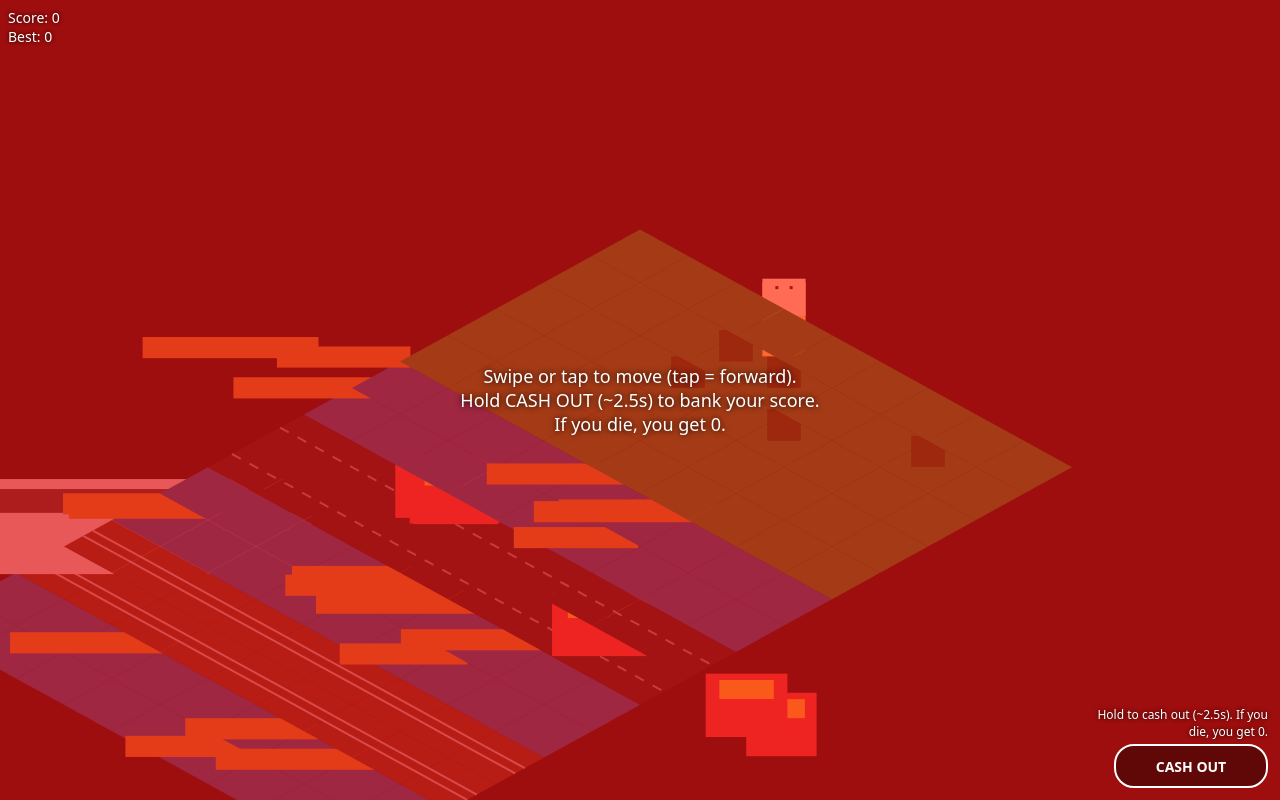
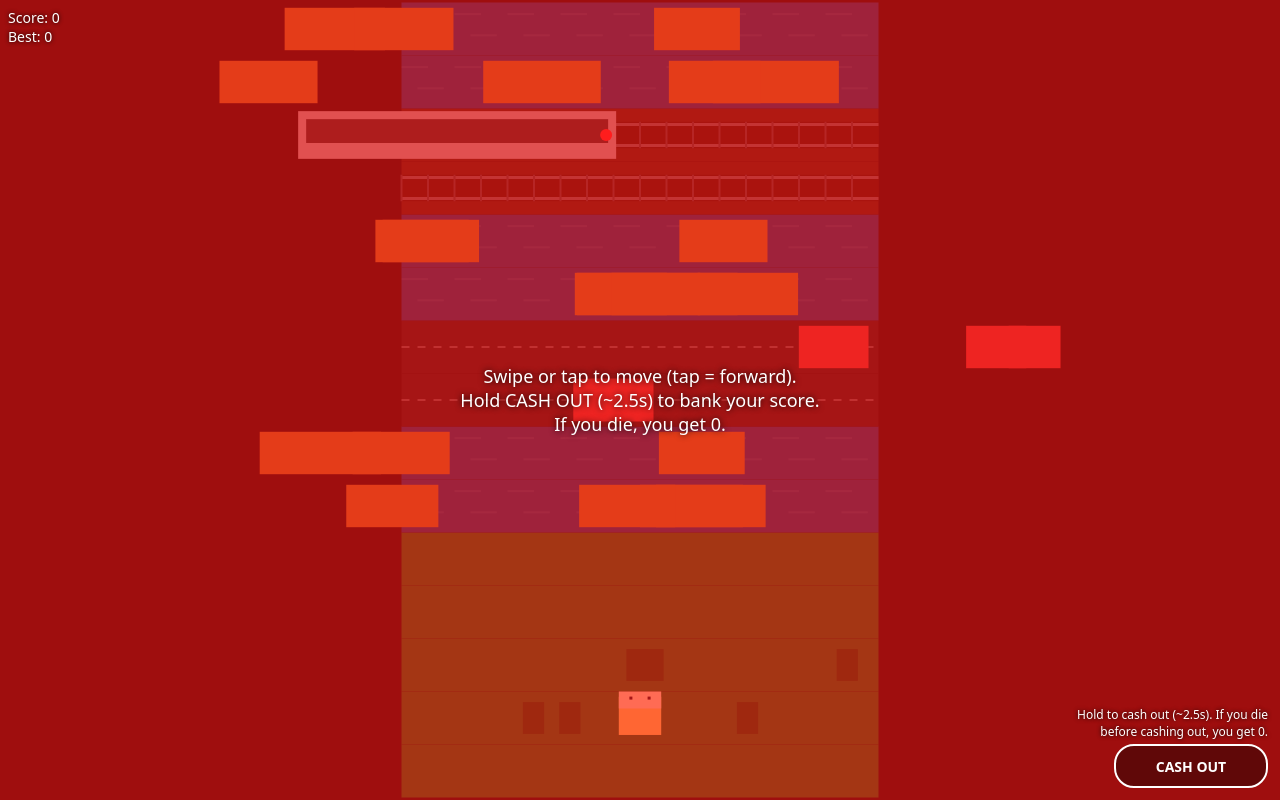
Before and after one commit to jkyuruki/Triumph-crossy, a plain HTML site: page index.html in a window 1280 px wide. Drawn offline with Linux system fonts and the light colour scheme.

Commit message:
Update index.html

```diff
--- a/index.html
+++ b/index.html
@@ -2,7 +2,7 @@
 <html lang="en">
 <head>
   <meta charset="UTF-8" />
-  <title>Crossy Practice (Isometric)</title>
+  <title>Crossy Practice</title>
   <meta name="viewport" content="width=device-width, initial-scale=1.0, user-scalable=no" />
   <style>
     html, body {
@@ -19,7 +19,7 @@
       position: relative;
       width: 100%;
       height: 100%;
-      touch-action: none; /* we handle touch via pointer events */
+      touch-action: none; /* we manually handle gestures */
       background: #222;
     }
 
@@ -70,7 +70,7 @@
     #cashout-label {
       font-size: 12px;
       text-shadow: 0 0 4px #000;
-      max-width: 180px;
+      max-width: 200px;
       text-align: right;
     }
 
@@ -124,7 +124,9 @@
   <div id="message"></div>
 
   <div id="cashout-container">
-    <div id="cashout-label">Hold to cash out (~2.5s). If you die, you get 0.</div>
+    <div id="cashout-label">
+      Hold to cash out (~2.5s). If you die before cashing out, you get 0.
+    </div>
     <div id="cashout-button">
       <div id="cashout-fill"></div>
       <div id="cashout-text">CASH OUT</div>
@@ -146,108 +148,58 @@
   const COLS = 9;
   const ROWS = 15;
 
-  let tileSize = 32;          // logical tile size (still used for logic/clamps)
-  let isoTileW = 64;          // pixel width of iso diamond
-  let isoTileH = 32;          // pixel height of iso diamond
-  let isoOriginX = 0;         // origin of grid in screen space
-  let isoOriginY = 0;
+  let tileSize = 32;
+  let offsetX = 0;
+  let offsetY = 0;
 
   // Game state
-  let lanes = []; // lanes[0] is the nearest/bottom lane
+  let lanes = []; // lanes[0] is bottom
   let player = null;
   let gameState = 'playing'; // 'playing' | 'dead' | 'cashed'
   let score = 0;
   let bestScore = 0;
   let lastRunScore = 0;
 
-  // Standing still / danger
-  const STAND_STILL_LIMIT = 7; // seconds
-  const CASHOUT_HOLD_TIME = 2.5; // seconds
+  const STAND_STILL_LIMIT = 7;   // seconds before world catches up
+  const CASHOUT_HOLD_TIME = 2.5; // seconds to hold cashout button
+
   let timeSinceMove = 0;
   let dangerAlpha = 0;
 
-  // Cashout hold
   let cashOutHolding = false;
   let cashOutHoldTime = 0;
 
-  // Lane segment control (to favor stretches)
+  // Lane segment control (favor stretches)
   let segmentType = 'grass';
   let segmentLength = 0;
 
-  // Forward scrolling threshold
   const FORWARD_SCROLL_THRESHOLD = 7;
 
   let lastTime = 0;
 
-  // === Resize & isometric setup ===
   function resize() {
     const rect = canvas.parentElement.getBoundingClientRect();
     canvas.width = rect.width;
     canvas.height = rect.height;
 
-    tileSize = Math.min(canvas.width / COLS, canvas.height / ROWS);
+    // Keep tiles reasonably large on phone
+    tileSize = Math.floor(Math.min(canvas.width / COLS, canvas.height / ROWS));
+    tileSize = Math.max(tileSize, 24);
 
-    // Choose iso tile size relative to canvas
-    const span = COLS + ROWS;
-    isoTileW = (canvas.width * 0.9) / span * 2; // a bit generous in width
-    isoTileH = isoTileW * 0.55;
+    const gridWidth  = tileSize * COLS;
+    const gridHeight = tileSize * ROWS;
 
-    // Place the "middle" of the grid somewhat lower than center
-    const midU = (COLS - 1) / 2;
-    const midV = (ROWS - 1) / 2;
-
-    const desiredY = canvas.height * 0.65; // grid "center" a bit low
-    isoOriginX = canvas.width / 2;
-    isoOriginY = desiredY - (midU + midV) * isoTileH / 2;
+    offsetX = (canvas.width  - gridWidth)  / 2;
+    offsetY = (canvas.height - gridHeight) / 2;
   }
 
   window.addEventListener('resize', resize);
-
-  function toIso(u, v) {
-    // u, v: grid coords where v=0 is nearest to camera
-    const x = isoOriginX + (u - v) * isoTileW / 2;
-    const y = isoOriginY + (u + v) * isoTileH / 2;
-    return { x, y };
-  }
 
   function randRange(min, max) {
     return min + Math.random() * (max - min);
   }
 
-  function chooseNextLaneType() {
-    // Weighted lane types: obstacles a bit more common than grass
-    const weights = [
-      { type: 'grass', w: 1 },
-      { type: 'road',  w: 3 },
-      { type: 'river', w: 3 },
-      { type: 'rail',  w: 1 }
-    ];
-
-    // Maintain stretches: keep current type for at least 2 rows
-    if (segmentLength < 2) {
-      return segmentType;
-    }
-
-    // Limit very long stretches
-    if (segmentLength >= 5) {
-      const others = weights.filter(x => x.type !== segmentType);
-      const total = others.reduce((a, b) => a + b.w, 0);
-      let r = Math.random() * total;
-      for (const o of others) {
-        if (r < o.w) return o.type;
-        r -= o.w;
-      }
-    }
-
-    const total = weights.reduce((a, b) => a + b.w, 0);
-    let r = Math.random() * total;
-    for (const w of weights) {
-      if (r < w.w) return w.type;
-      r -= w.w;
-    }
-    return 'grass';
-  }
-
+  // Lane generators
   function createGrassLane() {
     return {
       type: 'grass',
@@ -261,7 +213,7 @@
 
   function createRoadLane() {
     const dir = Math.random() < 0.5 ? 1 : -1;
-    const speed = randRange(2.2, 3.6);
+    const speed = randRange(2.2, 3.6); // tiles/s
     const cars = [];
     const carCount = 3 + Math.floor(Math.random() * 3); // 3-5
 
@@ -325,6 +277,40 @@
     };
   }
 
+  function chooseNextLaneType() {
+    // Weighted: favor obstacles
+    const weights = [
+      { type: 'grass', w: 1 },
+      { type: 'road',  w: 3 },
+      { type: 'river', w: 3 },
+      { type: 'rail',  w: 1 }
+    ];
+
+    // Keep at least 2-lane segments of same type
+    if (segmentLength < 2) {
+      return segmentType;
+    }
+
+    // After 5+ in a row, force a change
+    if (segmentLength >= 5) {
+      const others = weights.filter(x => x.type !== segmentType);
+      const total = others.reduce((a, b) => a + b.w, 0);
+      let r = Math.random() * total;
+      for (const o of others) {
+        if (r < o.w) return o.type;
+        r -= o.w;
+      }
+    }
+
+    const total = weights.reduce((a, b) => a + b.w, 0);
+    let r = Math.random() * total;
+    for (const w of weights) {
+      if (r < w.w) return w.type;
+      r -= w.w;
+    }
+    return 'grass';
+  }
+
   function createLaneOfType(t) {
     if (t === 'grass') return createGrassLane();
     if (t === 'road')  return createRoadLane();
@@ -341,7 +327,7 @@
     for (let i = 0; i < ROWS; i++) {
       let lane;
       if (i < 3) {
-        lane = createGrassLane();
+        lane = createGrassLane(); // safe starting zone
       } else {
         const t = chooseNextLaneType();
         if (t === segmentType) {
@@ -357,15 +343,17 @@
 
     player = {
       x: Math.floor(COLS / 2),
-      y: 1,    // row index, lanes[0] is nearest to camera
+      y: 1,
+      width: 0.8,
+      height: 0.8
     };
 
     score = 0;
     lastRunScore = 0;
     timeSinceMove = 0;
     dangerAlpha = 0;
+    cashOutHolding = false;
     cashOutHoldTime = 0;
-    cashOutHolding = false;
     gameState = 'playing';
 
     setMessage(
@@ -385,6 +373,7 @@
       segmentLength = 1;
     }
     lanes.push(createLaneOfType(segmentType));
+
     player.y -= 1;
   }
 
@@ -397,7 +386,7 @@
       }
     }
 
-    // Update lanes
+    // Move lane objects
     for (let i = 0; i < lanes.length; i++) {
       const lane = lanes[i];
 
@@ -442,7 +431,7 @@
       }
     }
 
-    // River – carry player with logs
+    // River: carry player if on log; drown if not
     if (gameState === 'playing') {
       const lane = lanes[player.y];
       if (lane && lane.type === 'river') {
@@ -460,7 +449,7 @@
       }
     }
 
-    // Cash-out hold bar
+    // Cashout progress
     if (gameState === 'playing' && cashOutHolding) {
       cashOutHoldTime += dt;
       const progress = Math.max(0, Math.min(1, cashOutHoldTime / CASHOUT_HOLD_TIME));
@@ -473,14 +462,14 @@
       cashFill.style.width = '0%';
     }
 
-    // Horizontal out-of-bounds => death
+    // Off left/right => dead
     if (gameState === 'playing') {
       if (player.x < -0.4 || player.x > COLS - 1 + 0.4) {
         die("You fell off the edge!");
       }
     }
 
-    // Car/train collisions
+    // Collisions with cars/trains
     if (gameState === 'playing') {
       const lane = lanes[player.y];
       if (lane) {
@@ -503,182 +492,151 @@
     }
   }
 
-  // === Drawing (isometric 2.5D) ===
-  function drawIsoTile(u, v, color) {
-    const { x, y } = toIso(u + 0.5, v + 0.5);
-    const hw = isoTileW / 2;
-    const hh = isoTileH / 2;
-
-    ctx.beginPath();
-    ctx.moveTo(x,     y - hh);
-    ctx.lineTo(x + hw, y);
-    ctx.lineTo(x,     y + hh);
-    ctx.lineTo(x - hw, y);
-    ctx.closePath();
-    ctx.fillStyle = color;
-    ctx.fill();
-  }
-
+  // Drawing
   function draw() {
     ctx.clearRect(0, 0, canvas.width, canvas.height);
 
-    // Draw from far (top row) to near (bottom row) for correct overlap
-    for (let y = ROWS - 1; y >= 0; y--) {
+    for (let y = 0; y < ROWS; y++) {
       const lane = lanes[y];
+      const px = offsetX;
+      const py = canvas.height - offsetY - (y + 1) * tileSize;
+      const w = tileSize * COLS;
+      const h = tileSize;
 
-      // 1) Ground tiles
-      for (let x = 0; x < COLS; x++) {
-        let color;
-        if (lane.type === 'grass') {
-          color = '#2f8a33';
-        } else if (lane.type === 'road') {
-          color = '#2c2c2c';
-        } else if (lane.type === 'river') {
-          color = '#205b97';
-        } else if (lane.type === 'rail') {
-          color = '#5a4330';
-        } else {
-          color = '#333';
-        }
-        drawIsoTile(x, y, color);
+      // Lane base color
+      if (lane.type === 'grass') {
+        ctx.fillStyle = '#2d7d2f';
+      } else if (lane.type === 'road') {
+        ctx.fillStyle = '#303030';
+      } else if (lane.type === 'river') {
+        ctx.fillStyle = '#204f8a';
+      } else if (lane.type === 'rail') {
+        ctx.fillStyle = '#4a3a2a';
+      } else {
+        ctx.fillStyle = '#333';
       }
+      ctx.fillRect(px, py, w, h);
 
-      // 2) Lane decorations & obstacles
-
-      // Grass bushes
+      // Decorations / obstacles
       if (lane.type === 'grass' && lane.decoration === 'bushes') {
-        for (let x = 0; x < COLS; x++) {
-          if (Math.random() < 0.2) {
-            const pos = toIso(x + 0.5, y + 0.5);
-            const w = isoTileW * 0.35;
-            const h = isoTileH * 0.6;
-            ctx.fillStyle = '#1f5c21';
-            ctx.fillRect(pos.x - w / 2, pos.y - h, w, h);
-          }
+        ctx.fillStyle = '#215d23';
+        for (let b = 0; b < 3; b++) {
+          const bx = px + (0.5 + Math.random() * (COLS - 1)) * tileSize;
+          const by = py + 0.2 * tileSize;
+          ctx.fillRect(bx, by, tileSize * 0.4, tileSize * 0.6);
         }
       }
 
-      // Road center line
       if (lane.type === 'road') {
-        ctx.save();
-        ctx.strokeStyle = '#888';
+        // center line
+        ctx.strokeStyle = '#707070';
         ctx.lineWidth = 2;
-        ctx.setLineDash([10, 10]);
+        ctx.setLineDash([8, 8]);
         ctx.beginPath();
-        for (let x = 0; x <= COLS; x++) {
-          const pos = toIso(x, y + 0.5);
-          if (x === 0) ctx.moveTo(pos.x, pos.y);
-          else ctx.lineTo(pos.x, pos.y);
-        }
+        ctx.moveTo(px, py + h / 2);
+        ctx.lineTo(px + w, py + h / 2);
         ctx.stroke();
         ctx.setLineDash([]);
-        ctx.restore();
 
-        // Cars (upright 3D-ish blocks)
+        // cars
         for (const car of lane.objects) {
-          const pos = toIso(car.x, y + 0.5);
-          const w = car.length * isoTileW * 0.75;
-          const h = isoTileH * 1.2;
-
+          const cx = px + (car.x + 0.5) * tileSize;
+          const cy = py + h * 0.1;
+          const cw = car.length * tileSize;
+          const ch = h * 0.8;
           ctx.fillStyle = '#d9534f';
-          ctx.fillRect(pos.x - w / 2, pos.y - h, w, h);
-
-          // simple "roof"
-          ctx.fillStyle = '#f4d03f';
-          ctx.fillRect(pos.x - w / 3, pos.y - h * 0.9, (2 * w) / 3, h * 0.3);
+          ctx.fillRect(cx - cw / 2, cy, cw, ch);
         }
       }
 
-      // River logs
       if (lane.type === 'river') {
+        // simple waves
+        ctx.fillStyle = 'rgba(255,255,255,0.08)';
+        for (let j = 0; j < COLS; j++) {
+          ctx.fillRect(px + j * tileSize, py + h * 0.2, tileSize * 0.5, 2);
+          ctx.fillRect(px + j * tileSize + tileSize * 0.3, py + h * 0.6, tileSize * 0.5, 2);
+        }
+        // logs
         for (const log of lane.objects) {
-          const pos = toIso(log.x, y + 0.5);
-          const w = log.width * isoTileW * 0.8;
-          const h = isoTileH * 0.4;
+          const lx = px + (log.x + 0.5) * tileSize;
+          const lw = log.width * tileSize;
+          const ly = py + h * 0.1;
+          const lh = h * 0.8;
           ctx.fillStyle = '#c28b3b';
-          ctx.fillRect(pos.x - w / 2, pos.y - h / 2, w, h);
+          ctx.fillRect(lx - lw / 2, ly, lw, lh);
         }
       }
 
-      // Rail tracks + train
       if (lane.type === 'rail') {
-        // Tracks
-        ctx.save();
-        ctx.strokeStyle = '#aaa';
-        ctx.lineWidth = 2;
-
-        // Two rails: slightly offset in "depth"
+        // track base
+        ctx.fillStyle = '#3b2c20';
+        ctx.fillRect(px, py + h * 0.25, w, h * 0.5);
+        ctx.strokeStyle = '#777';
+        ctx.lineWidth = 3;
         ctx.beginPath();
-        for (let x = 0; x <= COLS; x++) {
-          const pos1 = toIso(x, y + 0.4);
-          if (x === 0) ctx.moveTo(pos1.x, pos1.y);
-          else ctx.lineTo(pos1.x, pos1.y);
-        }
+        ctx.moveTo(px, py + h * 0.3);
+        ctx.lineTo(px + w, py + h * 0.3);
+        ctx.moveTo(px, py + h * 0.7);
+        ctx.lineTo(px + w, py + h * 0.7);
         ctx.stroke();
 
-        ctx.beginPath();
-        for (let x = 0; x <= COLS; x++) {
-          const pos2 = toIso(x, y + 0.6);
-          if (x === 0) ctx.moveTo(pos2.x, pos2.y);
-          else ctx.lineTo(pos2.x, pos2.y);
+        // ties
+        ctx.strokeStyle = '#555';
+        ctx.lineWidth = 2;
+        for (let j = 0; j < COLS * 2; j++) {
+          const tx = px + (j / 2) * tileSize;
+          ctx.beginPath();
+          ctx.moveTo(tx, py + h * 0.25);
+          ctx.lineTo(tx, py + h * 0.75);
+          ctx.stroke();
         }
-        ctx.stroke();
-        ctx.restore();
 
-        // Train
+        // train
         const train = lane.train;
         if (train && train.active) {
-          const pos = toIso(train.x, y + 0.5);
-          const w = train.width * isoTileW * 0.85;
-          const h = isoTileH * 1.8;
-
-          ctx.fillStyle = '#cccccc';
-          ctx.fillRect(pos.x - w / 2, pos.y - h, w, h);
-
-          // windows
+          const tx = px + (train.x + 0.5) * tileSize;
+          const tw = train.width * tileSize;
+          const ty = py + h * 0.05;
+          const th = h * 0.9;
+          ctx.fillStyle = '#bbbbbb';
+          ctx.fillRect(tx - tw / 2, ty, tw, th);
           ctx.fillStyle = '#444';
-          const windowH = h * 0.25;
-          ctx.fillRect(pos.x - w / 2 + 8, pos.y - h + 10, w - 16, windowH);
-
-          // headlight-ish
+          ctx.fillRect(tx - tw / 2 + 8, ty + 8, tw - 16, th / 2);
           ctx.fillStyle = '#ff4444';
-          const hx = lane.dir > 0 ? pos.x + w / 2 - 12 : pos.x - w / 2 + 12;
+          const lightX = lanes[y].dir > 0 ? tx + tw / 2 - 10 : tx - tw / 2 + 10;
           ctx.beginPath();
-          ctx.arc(hx, pos.y - h / 2, 6, 0, Math.PI * 2);
+          ctx.arc(lightX, ty + th / 2, 6, 0, Math.PI * 2);
           ctx.fill();
         }
       }
-
-      // 3) Player (draw on its lane)
-      if (player && player.y === y) {
-        const pos = toIso(player.x + 0.5, player.y + 0.5);
-        const w = isoTileW * 0.45;
-        const h = isoTileH * 2.0;
-
-        // body
-        ctx.fillStyle = '#ffee77';
-        ctx.fillRect(pos.x - w / 2, pos.y - h, w, h * 0.7);
-
-        // head
-        const headH = h * 0.35;
-        ctx.fillStyle = '#fff9c4';
-        ctx.fillRect(pos.x - w / 2, pos.y - h - headH * 0.1, w, headH);
-
-        // eyes
-        ctx.fillStyle = '#333';
-        ctx.fillRect(pos.x - w * 0.2, pos.y - h + headH * 0.1, 3, 3);
-        ctx.fillRect(pos.x + w * 0.2 - 3, pos.y - h + headH * 0.1, 3, 3);
-      }
     }
 
-    // Danger overlay (standing still)
+    // Draw player
+    if (player) {
+      const px = offsetX + (player.x + 0.5) * tileSize;
+      const py = canvas.height - offsetY - (player.y + 1) * tileSize;
+      const w = player.width * tileSize;
+      const h = player.height * tileSize;
+      ctx.fillStyle = '#ffee77';
+      ctx.fillRect(px - w / 2, py + tileSize * 0.1, w, h * 0.9);
+      // head
+      ctx.fillStyle = '#fff9c4';
+      const headH = h * 0.4;
+      ctx.fillRect(px - w / 2, py, w, headH);
+      // eyes
+      ctx.fillStyle = '#333';
+      ctx.fillRect(px - w * 0.25, py + headH * 0.3, 3, 3);
+      ctx.fillRect(px + w * 0.25 - 3, py + headH * 0.3, 3, 3);
+    }
+
+    // Danger overlay
     if (dangerAlpha > 0) {
       const alpha = Math.min(dangerAlpha * 0.8, 0.8);
       ctx.fillStyle = `rgba(255,0,0,${alpha.toFixed(3)})`;
       ctx.fillRect(0, 0, canvas.width, canvas.height);
     }
 
-    // Cash-out aura around button
+    // Cashout aura
     if (gameState === 'playing' && cashOutHolding) {
       const rectCanvas = canvas.getBoundingClientRect();
       const rectBtn = cashBtn.getBoundingClientRect();
@@ -697,12 +655,11 @@
     }
   }
 
-  // === Game state helpers ===
   function die(reason) {
     if (gameState !== 'playing') return;
     gameState = 'dead';
-    lastRunScore = 0; // no cash out => 0
-    setMessage(reason + "\nYou get 0.\nTap anywhere to restart.");
+    lastRunScore = 0; // no cash out
+    setMessage(reason + "\nYou get 0.\nTap/swipe to restart.");
     cashOutHolding = false;
   }
 
@@ -712,7 +669,7 @@
     if (lastRunScore > bestScore) bestScore = lastRunScore;
     gameState = 'cashed';
     cashOutHolding = false;
-    setMessage("You cashed out with " + lastRunScore + "!\nTap anywhere to play again.");
+    setMessage("You cashed out with " + lastRunScore + "!\nTap/swipe to play again.");
     updateScoreDisplay();
   }
 
@@ -748,7 +705,7 @@
     dangerAlpha = 0;
 
     if (dy > 0) {
-      // forward
+      // moved forward
       score++;
       if (score > bestScore) bestScore = score;
       updateScoreDisplay();
@@ -759,47 +716,46 @@
     }
   }
 
-  // === Input: keyboard (desktop) ===
+  // Keyboard (desktop)
   window.addEventListener('keydown', e => {
     if (e.repeat) return;
-    if (e.key === 'ArrowUp' || e.key === 'w') {
-      tryMove(0, 1);
-    } else if (e.key === 'ArrowDown' || e.key === 's') {
-      tryMove(0, -1);
-    } else if (e.key === 'ArrowLeft' || e.key === 'a') {
-      tryMove(-1, 0);
-    } else if (e.key === 'ArrowRight' || e.key === 'd') {
-      tryMove(1, 0);
-    }
+    if (e.key === 'ArrowUp' || e.key === 'w')      tryMove(0, 1);
+    else if (e.key === 'ArrowDown' || e.key === 's')  tryMove(0, -1);
+    else if (e.key === 'ArrowLeft' || e.key === 'a')  tryMove(-1, 0);
+    else if (e.key === 'ArrowRight' || e.key === 'd') tryMove(1, 0);
   });
 
-  // === Input: unified pointer events (fixes double-move bug) ===
-  let touchStartX = 0;
-  let touchStartY = 0;
-  let touchActive = false;
+  // Pointer-based gestures (fixes double-fire on taps)
+  let pointerActive = false;
+  let pointerStartX = 0;
+  let pointerStartY = 0;
 
-  function canvasPointerDown(clientX, clientY) {
-    touchStartX = clientX;
-    touchStartY = clientY;
-    touchActive = true;
+  function handlePointerDown(e) {
+    if (!(e.pointerType === 'mouse' || e.pointerType === 'touch' || e.pointerType === 'pen')) return;
+    e.preventDefault();
+    pointerActive = true;
+    pointerStartX = e.clientX;
+    pointerStartY = e.clientY;
   }
 
-  function canvasPointerUp(clientX, clientY) {
-    if (!touchActive) return;
-    touchActive = false;
+  function handlePointerUp(e) {
+    if (!pointerActive) return;
+    if (!(e.pointerType === 'mouse' || e.pointerType === 'touch' || e.pointerType === 'pen')) return;
+    e.preventDefault();
+    pointerActive = false;
 
-    const dx = clientX - touchStartX;
-    const dy = clientY - touchStartY;
+    const dx = e.clientX - pointerStartX;
+    const dy = e.clientY - pointerStartY;
     const distSq = dx * dx + dy * dy;
-    const TAP_THRESHOLD = 20;
+    const TAP_THRESHOLD = 20; // px
 
     if (distSq < TAP_THRESHOLD * TAP_THRESHOLD) {
-      // Tap: forward only
+      // TAP: forward only
       tryMove(0, 1);
       return;
     }
 
-    // Swipe: whichever axis dominates
+    // SWIPE: dominant axis decides direction
     if (Math.abs(dx) > Math.abs(dy)) {
       if (dx > 0) tryMove(1, 0);
       else        tryMove(-1, 0);
@@ -809,33 +765,11 @@
     }
   }
 
-  canvas.addEventListener('pointerdown', e => {
-    if (e.pointerType === 'mouse' || e.pointerType === 'touch' || e.pointerType === 'pen') {
-      e.preventDefault();
-      canvasPointerDown(e.clientX, e.clientY);
-    }
-  });
+  canvas.addEventListener('pointerdown', handlePointerDown);
+  canvas.addEventListener('pointerup', handlePointerUp);
+  canvas.addEventListener('pointercancel', () => { pointerActive = false; });
 
-  canvas.addEventListener('pointerup', e => {
-    if (e.pointerType === 'mouse' || e.pointerType === 'touch' || e.pointerType === 'pen') {
-      e.preventDefault();
-      canvasPointerUp(e.clientX, e.clientY);
-    }
-  });
-
-  canvas.addEventListener('pointercancel', e => {
-    touchActive = false;
-  });
-
-  // Tap on canvas when dead/cashed to restart
-  canvas.addEventListener('click', () => {
-    if (gameState === 'dead' || gameState === 'cashed') {
-      generateInitialWorld();
-      updateScoreDisplay();
-    }
-  });
-
-  // === Cash-out button: unified pointer events ===
+  // Cash-out button pointer events
   function startCashOutHold() {
     if (gameState !== 'playing') return;
     cashOutHolding = true;
@@ -848,30 +782,23 @@
   }
 
   cashBtn.addEventListener('pointerdown', e => {
-    if (e.pointerType === 'mouse' || e.pointerType === 'touch' || e.pointerType === 'pen') {
-      e.preventDefault();
-      e.stopPropagation();
-      startCashOutHold();
-    }
+    if (!(e.pointerType === 'mouse' || e.pointerType === 'touch' || e.pointerType === 'pen')) return;
+    e.preventDefault();
+    e.stopPropagation();
+    startCashOutHold();
   });
 
   cashBtn.addEventListener('pointerup', e => {
-    if (e.pointerType === 'mouse' || e.pointerType === 'touch' || e.pointerType === 'pen') {
-      e.preventDefault();
-      e.stopPropagation();
-      endCashOutHold();
-    }
-  });
-
-  cashBtn.addEventListener('pointerleave', e => {
+    if (!(e.pointerType === 'mouse' || e.pointerType === 'touch' || e.pointerType === 'pen')) return;
+    e.preventDefault();
+    e.stopPropagation();
     endCashOutHold();
   });
 
-  cashBtn.addEventListener('pointercancel', e => {
-    endCashOutHold();
-  });
+  cashBtn.addEventListener('pointerleave', endCashOutHold);
+  cashBtn.addEventListener('pointercancel', endCashOutHold);
 
-  // === Main loop ===
+  // Main loop
   function loop(timestamp) {
     if (!lastTime) lastTime = timestamp;
     const dt = Math.min((timestamp - lastTime) / 1000, 0.05);
```
